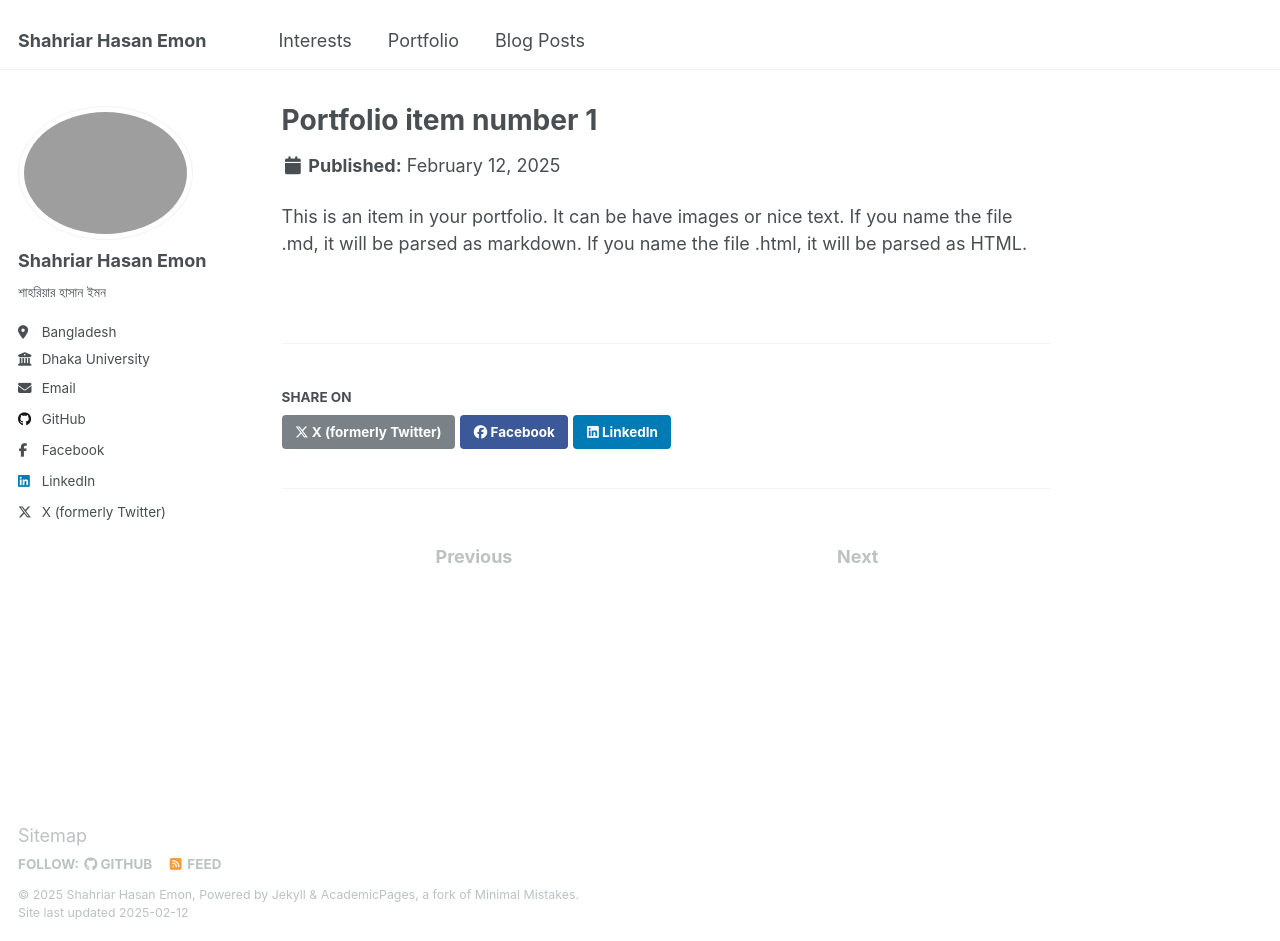
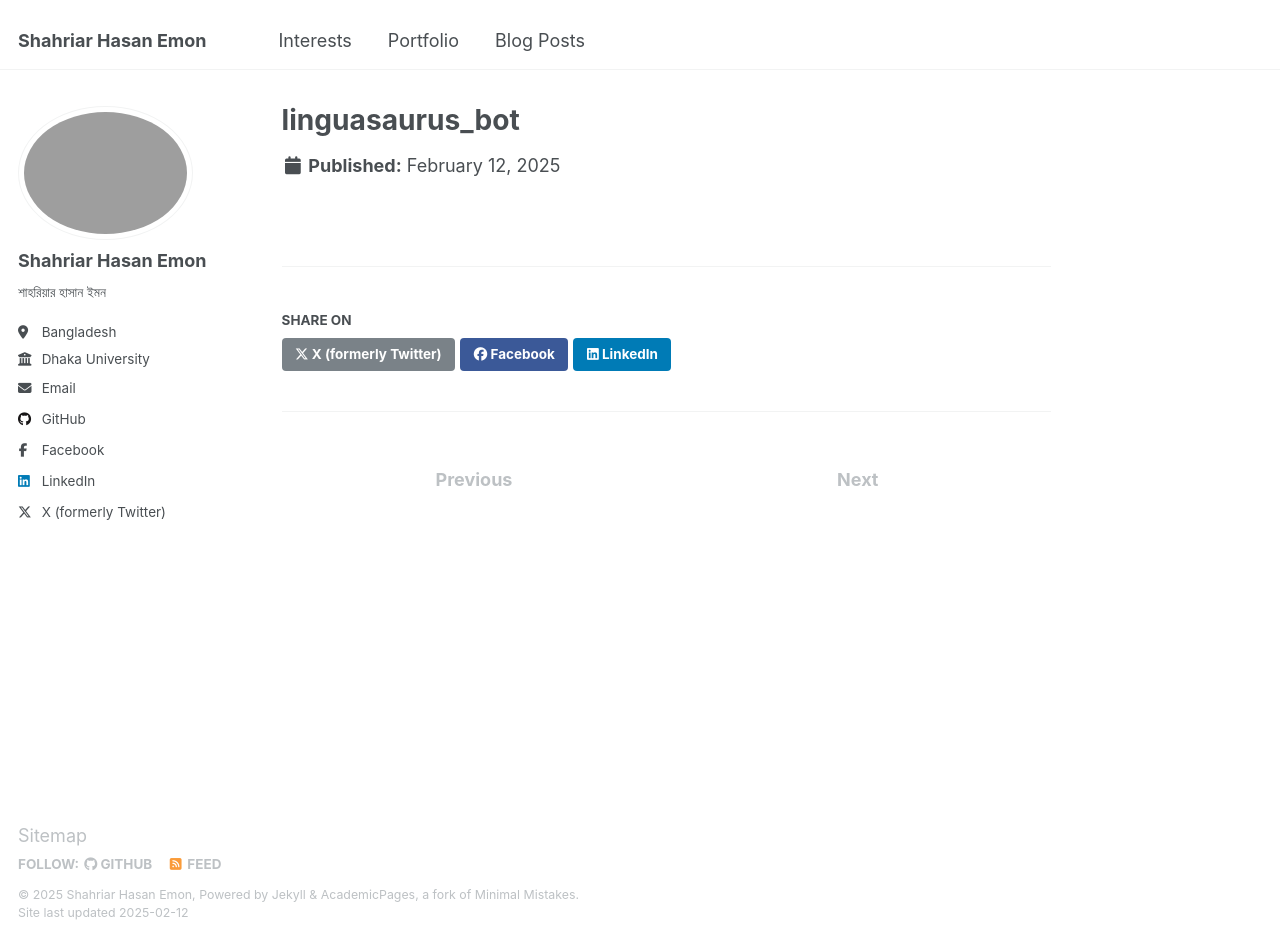
Before and after one commit to eeem0n/eeem0n.github.io, a Jekyll site: the page built from _portfolio/portfolio-1.md, in a window 1280 px wide and 941 px high. Built offline with Jekyll 4.4.1, drawn with Linux system fonts in a browser that asks for light colours.

Commit message:
Update portfolio-1.md

```diff
--- a/_portfolio/portfolio-1.md
+++ b/_portfolio/portfolio-1.md
@@ -1,7 +1,5 @@
 ---
-title: "Portfolio item number 1"
-excerpt: "Short description of portfolio item number 1<br/><img src='/images/500x300.png'>"
+title: "linguasaurus_bot"
+excerpt: "a telegram bot for the students of my department for easy access to resources"
 collection: portfolio
 ---
-
-This is an item in your portfolio. It can be have images or nice text. If you name the file .md, it will be parsed as markdown. If you name the file .html, it will be parsed as HTML.
```
